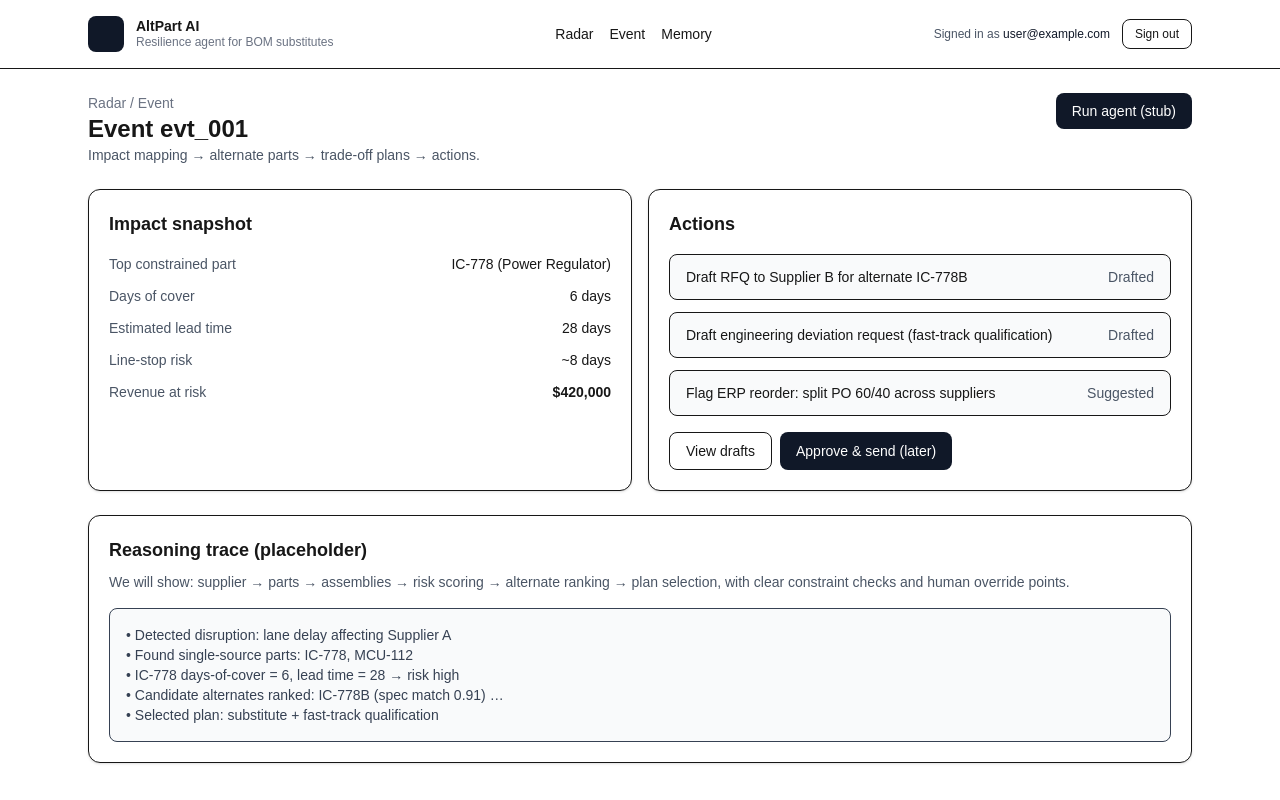
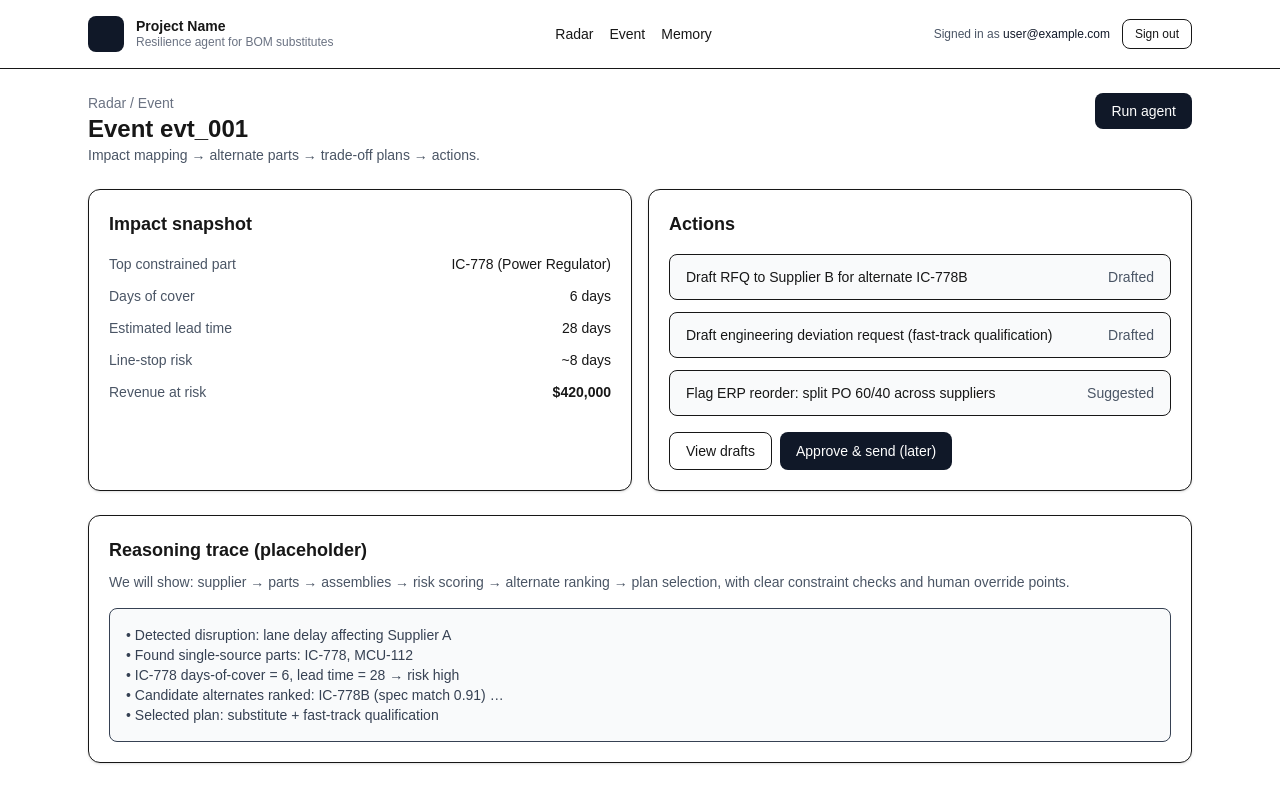
Before and after one commit to ZleepyZleepy/HackTheFuture, a Next.js app in the folder web/: page /event/evt_001 in a window 1280 px wide. Built offline with nearby package versions, Linux system fonts and the light colour scheme; no server answers; sample sign-in values are in the browser's storage.

Commit message:
Added Run Agent Test

```diff
--- /dev/null
+++ b/web/src/app/api/agent/run/route.ts
@@ -0,0 +1,62 @@
+export async function POST(req: Request) {
+  const body = (await req.json().catch(() => ({}))) as { eventId?: string };
+  const eventId = body.eventId ?? "evt_unknown";
+
+  // Mock “agent” output (deterministic for demo)
+  const payload = {
+    eventId,
+    impact:
+      eventId === "evt_001"
+        ? {
+            topPart: "IC-778 (Power Regulator)",
+            daysOfCover: 6,
+            estLeadTimeDays: 28,
+            lineStopInDays: 8,
+            revenueAtRiskUsd: 420000,
+          }
+        : {
+            topPart: "MCU-112 (Microcontroller)",
+            daysOfCover: 10,
+            estLeadTimeDays: 21,
+            lineStopInDays: 14,
+            revenueAtRiskUsd: 180000,
+          },
+
+    alternates: [
+      {
+        part: "IC-778B",
+        score: 0.91,
+        notes: "Electrical spec match, package-compatible; needs quick validation.",
+      },
+      {
+        part: "IC-778C",
+        score: 0.84,
+        notes: "Spec match ok; minor thermal derating; BOM note required.",
+      },
+      {
+        part: "IC-778D",
+        score: 0.76,
+        notes: "Available stock; requires footprint change (higher re-qual cost).",
+      },
+    ],
+
+    actions: [
+      { title: "Draft RFQ to Supplier B for alternate IC-778B", status: "Drafted" },
+      {
+        title: "Draft engineering deviation request (fast-track qualification)",
+        status: "Drafted",
+      },
+      { title: "Recommend PO split 60/40 across suppliers", status: "Suggested" },
+    ],
+
+    reasoningTrace: [
+      "Detected disruption signal tied to Supplier A lane delay.",
+      "Mapped affected supplier → constrained part(s) in BOM.",
+      "Computed days-of-cover and lead-time gap → line-stop risk.",
+      "Ranked alternates by spec match, availability, and re-qual cost.",
+      "Selected plan: substitute + fast-track qualification + PO split.",
+    ],
+  };
+
+  return Response.json(payload);
+}
--- /dev/null
+++ b/web/src/app/event/[id]/AgentRunner.tsx
@@ -0,0 +1,67 @@
+"use client";
+
+import { useState } from "react";
+
+type AgentPayload = {
+  eventId: string;
+  impact: {
+    topPart: string;
+    daysOfCover: number;
+    estLeadTimeDays: number;
+    lineStopInDays: number;
+    revenueAtRiskUsd: number;
+  };
+  actions: { title: string; status: string }[];
+  reasoningTrace: string[];
+};
+
+export default function RunAgentButton({ eventId }: { eventId: string }) {
+  const [busy, setBusy] = useState(false);
+  const [error, setError] = useState<string | null>(null);
+  const [result, setResult] = useState<AgentPayload | null>(null);
+
+  async function run() {
+    setError(null);
+    setBusy(true);
+    try {
+      const res = await fetch("/api/agent/run", {
+        method: "POST",
+        headers: { "Content-Type": "application/json" },
+        body: JSON.stringify({ eventId }),
+      });
+
+      if (!res.ok) throw new Error(`Request failed (${res.status})`);
+
+      const data = (await res.json()) as AgentPayload;
+      setResult(data);
+    } catch (e: any) {
+      setError(e?.message ?? "Failed to run agent");
+    } finally {
+      setBusy(false);
+    }
+  }
+
+    return (
+    <div className="flex flex-col items-end gap-2">
+        <button
+        onClick={run}
+        disabled={busy}
+        className="rounded-lg bg-gray-900 px-4 py-2 text-sm font-medium text-white hover:opacity-90 disabled:opacity-60"
+        >
+        {busy ? "Running..." : "Run agent"}
+        </button>
+
+        {error ? <div className="text-xs text-red-600">{error}</div> : null}
+
+        {result ? (
+        <div className="w-[320px] rounded-lg border bg-white p-3 text-xs text-gray-700">
+            <div className="font-medium">Agent output</div>
+            <div className="mt-1 text-gray-600">Top part: {result.impact.topPart}</div>
+            <div className="text-gray-600">
+            Revenue at risk: ${result.impact.revenueAtRiskUsd.toLocaleString()}
+            </div>
+        </div>
+        ) : null}
+    </div>
+    );
+}
--- /dev/null
+++ b/web/src/app/event/[id]/RunAgentButton.tsx
@@ -0,0 +1,67 @@
+"use client";
+
+import { useState } from "react";
+
+type AgentPayload = {
+  eventId: string;
+  impact: {
+    topPart: string;
+    daysOfCover: number;
+    estLeadTimeDays: number;
+    lineStopInDays: number;
+    revenueAtRiskUsd: number;
+  };
+  actions: { title: string; status: string }[];
+  reasoningTrace: string[];
+};
+
+export default function RunAgentButton({ eventId }: { eventId: string }) {
+  const [busy, setBusy] = useState(false);
+  const [error, setError] = useState<string | null>(null);
+  const [result, setResult] = useState<AgentPayload | null>(null);
+
+  async function run() {
+    setError(null);
+    setBusy(true);
+    try {
+      const res = await fetch("/api/agent/run", {
+        method: "POST",
+        headers: { "Content-Type": "application/json" },
+        body: JSON.stringify({ eventId }),
+      });
+
+      if (!res.ok) throw new Error(`Request failed (${res.status})`);
+
+      const data = (await res.json()) as AgentPayload;
+      setResult(data);
+    } catch (e: any) {
+      setError(e?.message ?? "Failed to run agent");
+    } finally {
+      setBusy(false);
+    }
+  }
+
+    return (
+    <div className="flex flex-col items-end gap-2">
+        <button
+        onClick={run}
+        disabled={busy}
+        className="rounded-lg bg-gray-900 px-4 py-2 text-sm font-medium text-white hover:opacity-90 disabled:opacity-60"
+        >
+        {busy ? "Running..." : "Run agent"}
+        </button>
+
+        {error ? <div className="text-xs text-red-600">{error}</div> : null}
+
+        {result ? (
+        <div className="w-[320px] rounded-lg border bg-white p-3 text-xs text-gray-700">
+            <div className="font-medium">Agent output</div>
+            <div className="mt-1 text-gray-600">Top part: {result.impact.topPart}</div>
+            <div className="text-gray-600">
+            Revenue at risk: ${result.impact.revenueAtRiskUsd.toLocaleString()}
+            </div>
+        </div>
+        ) : null}
+    </div>
+    );
+}
--- a/web/src/app/event/[id]/page.tsx
+++ b/web/src/app/event/[id]/page.tsx
@@ -1,5 +1,6 @@
 import Link from "next/link";
 import AuthGate from "@/components/AuthGate";
+import AgentRunner from "./AgentRunner";
 
 type Params = { params: Promise<{ id: string }> };
 
@@ -46,10 +47,7 @@ export default async function EventPage({ params }: Params) {
               Impact mapping → alternate parts → trade-off plans → actions.
             </p>
           </div>
-
-          <button className="rounded-lg bg-gray-900 px-4 py-2 text-sm font-medium text-white hover:opacity-90">
-            Run agent (stub)
-          </button>
+          <AgentRunner eventId={eventId} />
         </div>
 
         <div className="grid gap-4 md:grid-cols-2">
--- a/web/src/app/layout.tsx
+++ b/web/src/app/layout.tsx
@@ -20,7 +20,7 @@ export default function RootLayout({
             <div className="flex items-center gap-3">
               <div className="h-9 w-9 rounded-lg bg-gray-900" />
               <div>
-                <div className="text-sm font-semibold leading-4">AltPart AI</div>
+                <div className="text-sm font-semibold leading-4">Project Name</div>
                 <div className="text-xs text-gray-500">
                   Resilience agent for BOM substitutes
                 </div>
--- a/web/src/components/AuthGate.tsx
+++ b/web/src/components/AuthGate.tsx
@@ -22,7 +22,7 @@ export default function AuthGate({ children }: { children: React.ReactNode }) {
   if (checking) {
     return (
       <div className="rounded-xl border bg-white p-6 shadow-sm text-sm text-gray-600">
-        Checking session…
+        Checking mk…
       </div>
     );
   }
```
